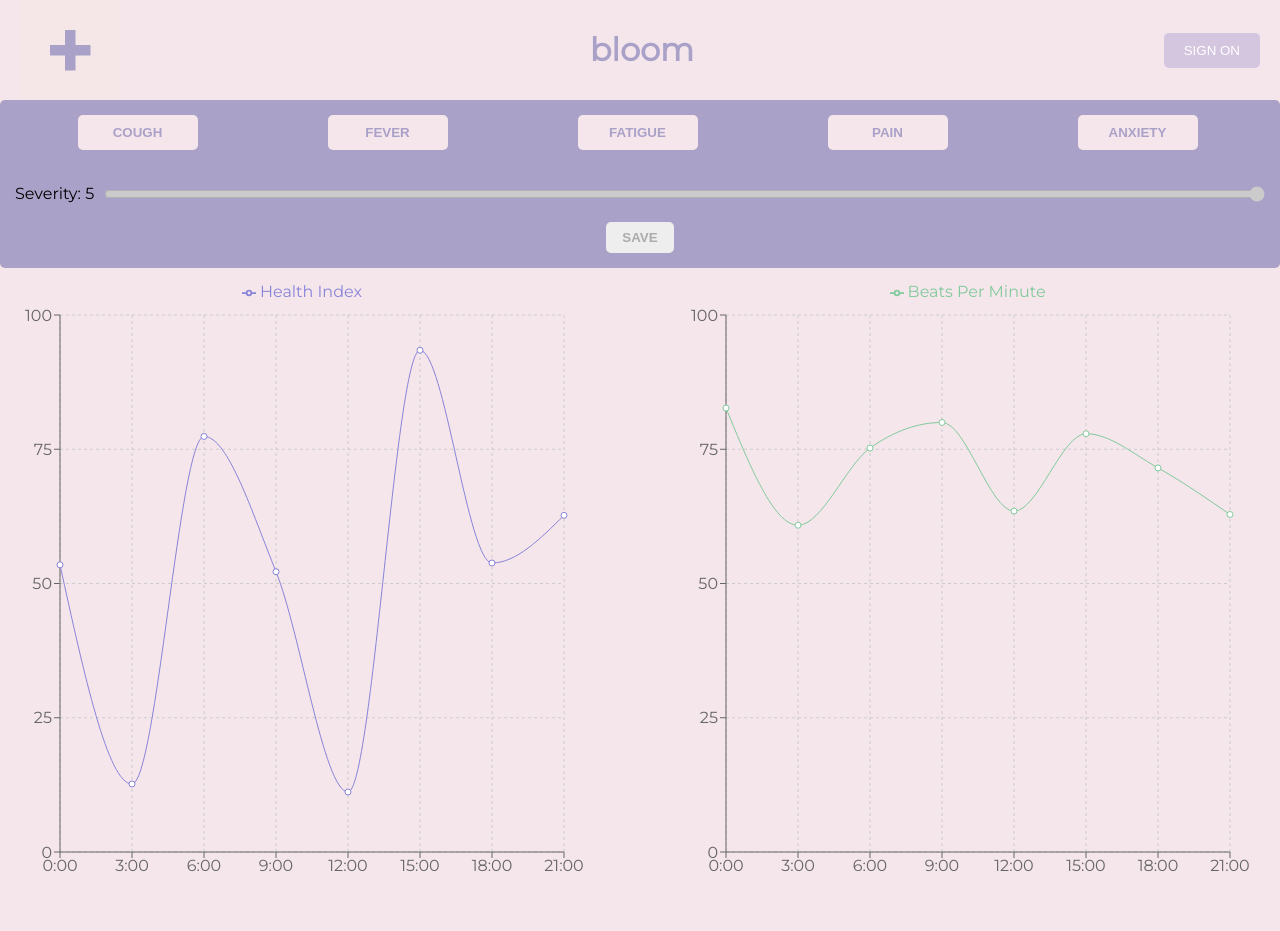
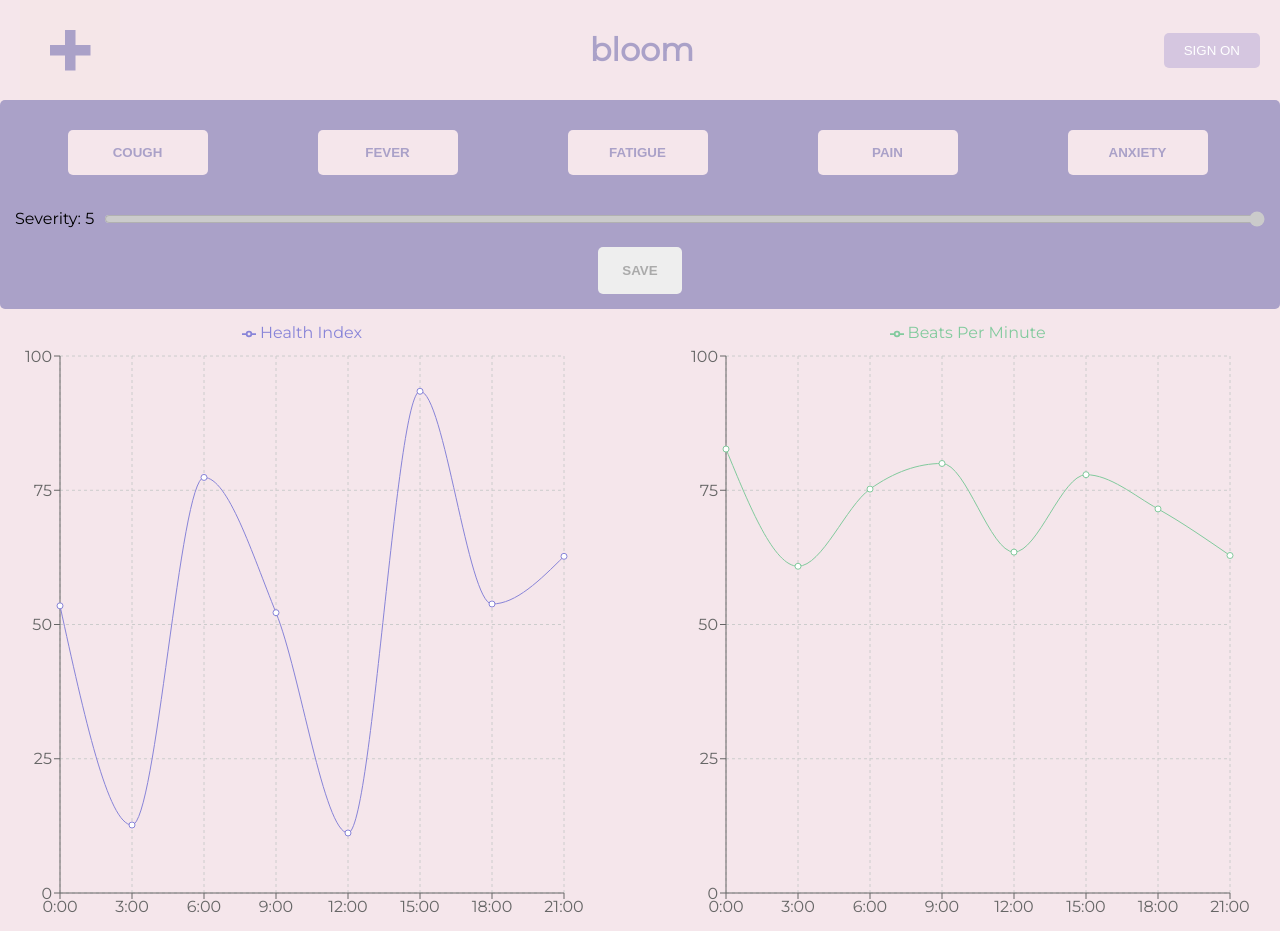
Before and after one commit to avneetsingh36/bloom, a React (Vite) app in the folder app-src/: page / in a window 1280 px wide. Before the commit the page ends 890 px from the top, so only its background shows below. Built offline with nearby package versions, Linux system fonts and the light colour scheme.

Commit message:
fixing button size as per sponsor request

```diff
--- a/app-src/src/Components/Symptoms/Symptoms.css
+++ b/app-src/src/Components/Symptoms/Symptoms.css
@@ -12,11 +12,12 @@
   display: flex;
   justify-content: space-around;
   margin-bottom: 15px;
+  margin-top: 15px;
 }
 
 .symptom-button {
-  padding: 10px; /* Some padding for spacing on the inside*/
-  width: 120px; /* Fixed width for all buttons */
+  padding: 15px; /* Some padding for spacing on the inside*/
+  width: 140px; /* Fixed width for all buttons */
   border: none; /* Having this ensures that we will have a border or none*/
   border-radius: 5px; /* This will help us ensure that we have a border radius of 5px*/
   background-color: #f5e6eb; /* Lavender blush color for the button */
@@ -49,7 +50,7 @@
 }
 
 .save-button {
-  padding: 8px 16px; /* Smaller padding for a smaller button */
+  padding: 16px 24px; /* Smaller padding for a smaller button */
   border: none;
   border-radius: 5px;
   background-color: #f5e6eb;
```
